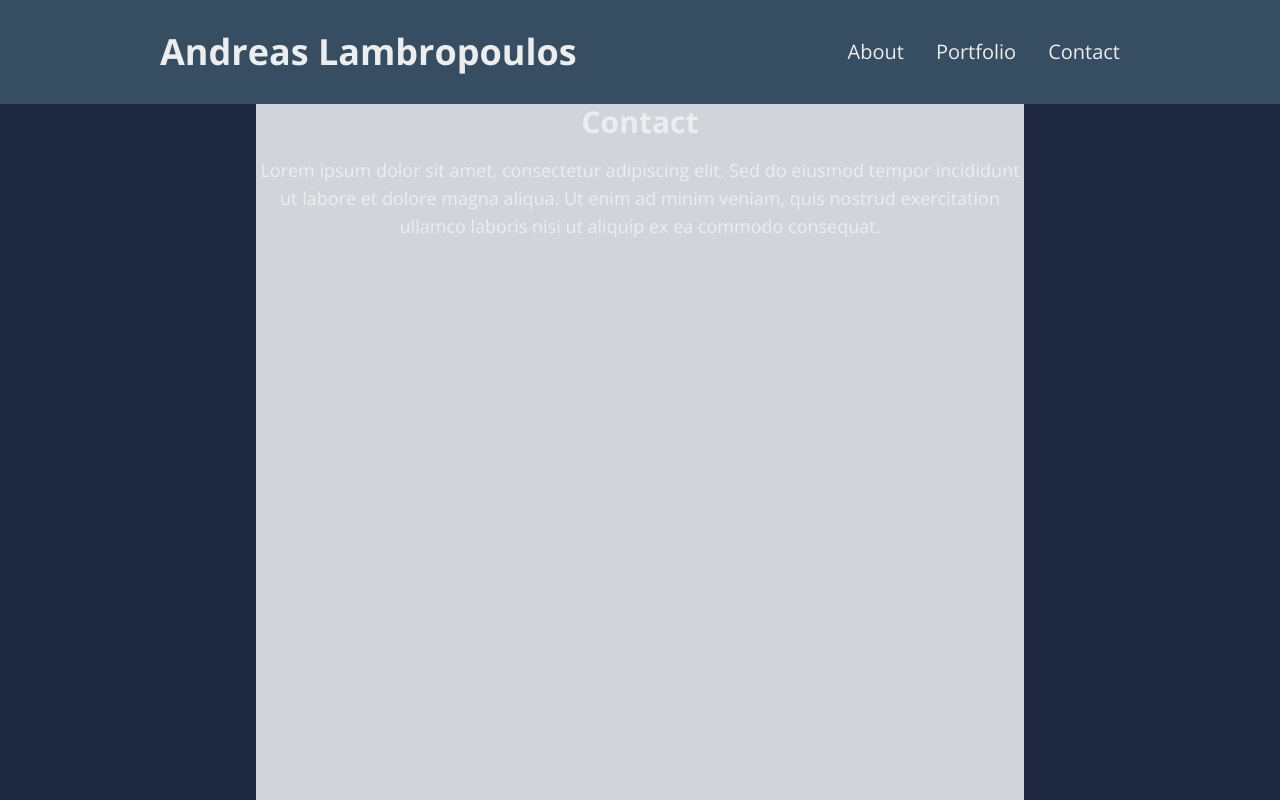
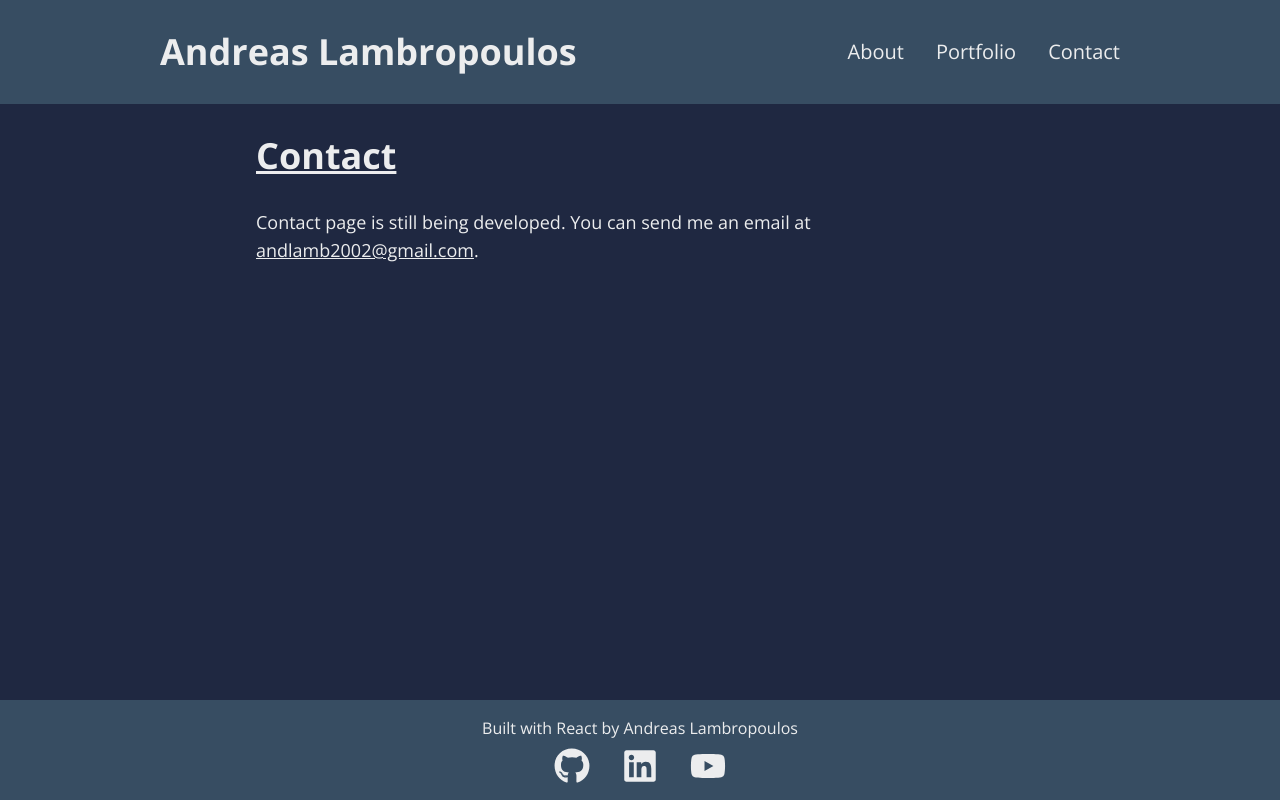
Before and after one commit to andlamb2002/portfolio, a React (Vite) app: page /contact in a window 1280 px wide. Shown: the top 800 px of the page. Built offline with nearby package versions, Linux system fonts and the light colour scheme.

Commit message:
Temporary contact page created

```diff
--- a/src/Pages/Contact.jsx
+++ b/src/Pages/Contact.jsx
@@ -1,17 +1,18 @@
 function Contact() {
+    return (
+        <section className="mx-auto py-8">
+        <h2 className="text-4xl font-bold underline text-left">Contact</h2>
+        <div className="mt-8 text-lg">
+            Contact page is still being developed. You can send me an email at{" "}
+            <a
+                href="mailto:andlamb2002@gmail.com"
+                className="hover:text-textHover underline"
+            >
+                andlamb2002@gmail.com
+            </a>.
+        </div>
+        </section>
+    );
+    }
 
-    return (
-        <div className="flex justify-center min-h-screen bg-gray-300">
-            <div className="text-center">
-                <h1 className="text-3xl font-bold mb-4">Contact</h1>
-                <p className="text-lg">
-                    Lorem ipsum dolor sit amet, consectetur adipiscing elit.
-                    Sed do eiusmod tempor incididunt ut labore et dolore magna aliqua. Ut enim ad minim veniam,
-                    quis nostrud exercitation ullamco laboris nisi ut aliquip ex ea commodo consequat.
-                </p>
-            </div>
-        </div>
-    )
-}
-
-export default Contact
+  export default Contact;
```
